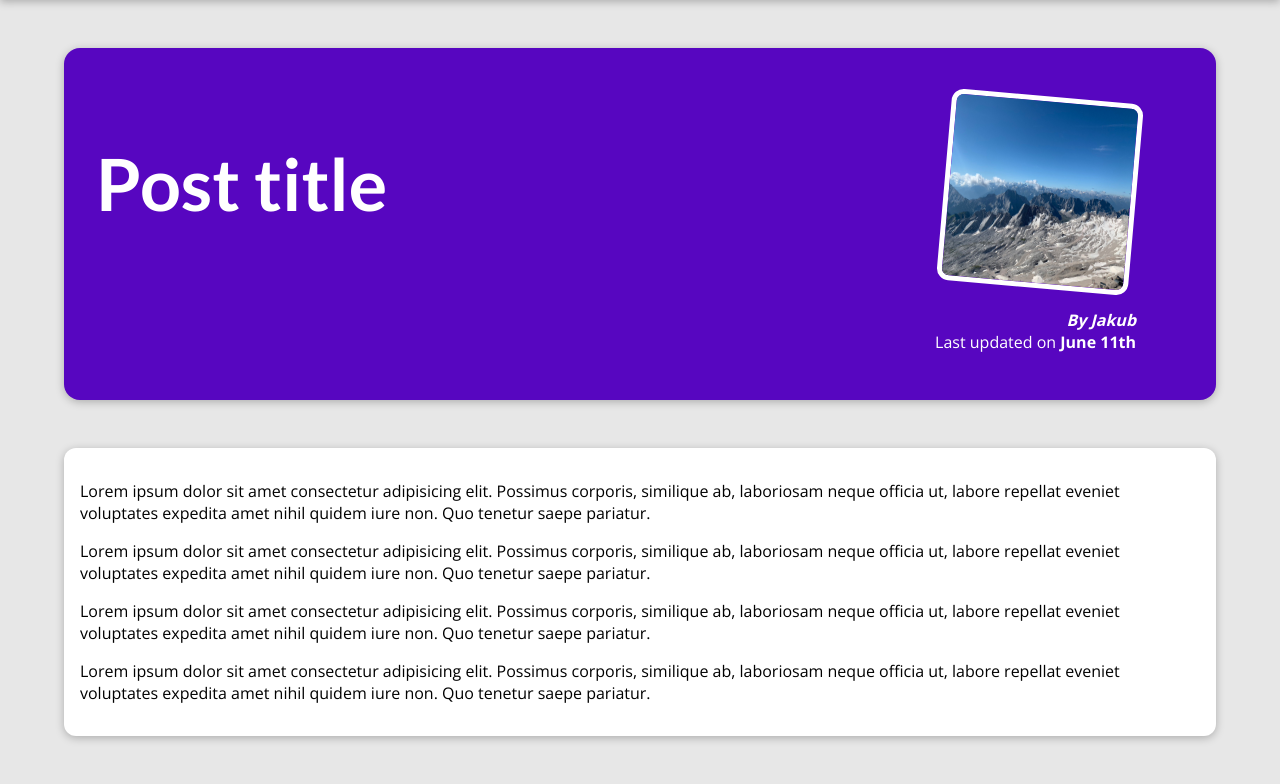
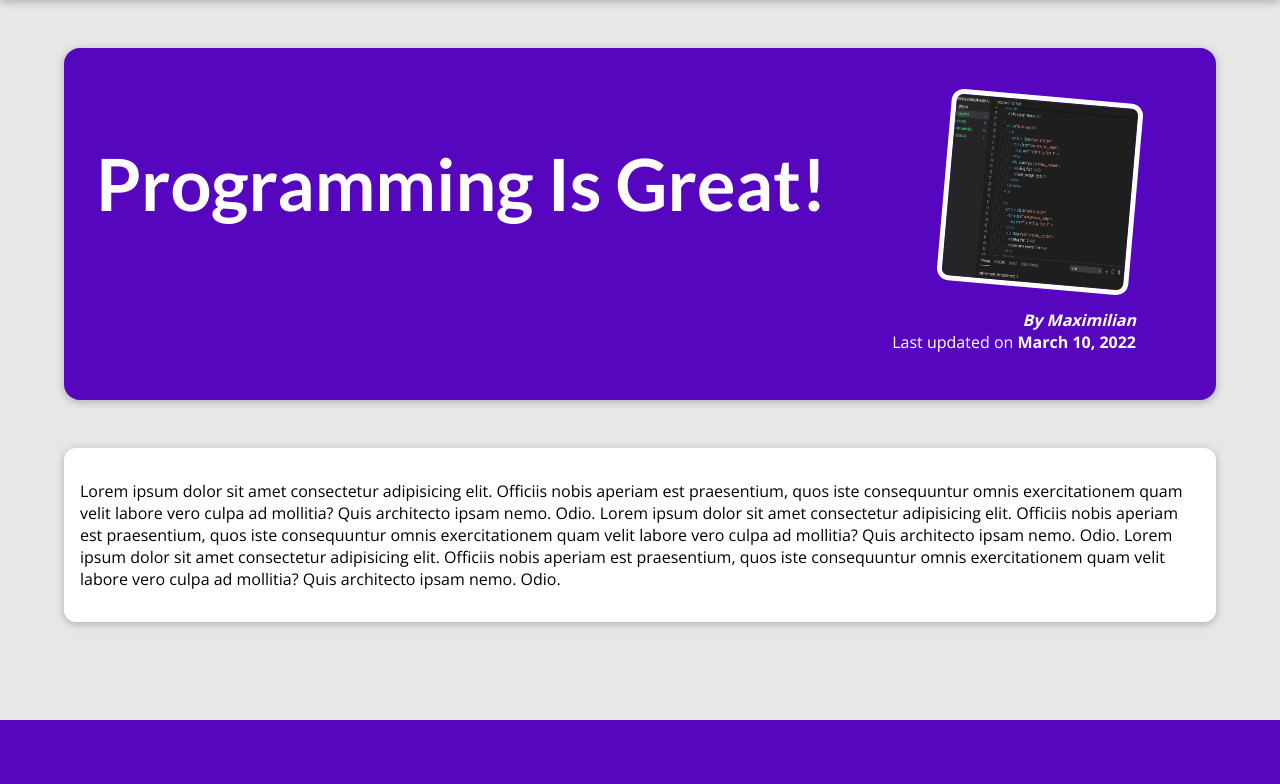
Before and after one commit to Bojan0611/My_site, a Django app: page /posts/programming-is-fun in a window 1280 px wide. Shown: the part 80-864 px from the top of the page. After the commit the page ends 800 px from the top, so only its background shows below. Run offline with Django 4.2, Linux system fonts and the light colour scheme.

Commit message:
adding template features

```diff
--- a/my_site/blog/templates/blog/index.html
+++ b/my_site/blog/templates/blog/index.html
@@ -28,7 +28,9 @@
             My latest thoughts
         </h2>
         <ul>
-           {% include "blog/includes/post.html" %}
+            {% for post in posts %}
+                {% include "blog/includes/post.html" %}
+            {% endfor %}
         </ul>
     </section>
 
--- a/my_site/blog/templates/blog/post-detail.html
+++ b/my_site/blog/templates/blog/post-detail.html
@@ -2,7 +2,7 @@
 {% load static %}
 
 {% block title %}
-    This post title
+    {{ post.title }}
 {% endblock %}
 
 {% block css_files %}
@@ -12,41 +12,20 @@
 {% block content %}
     <section id="summary">
         <h2>
-            Post title
+            {{ post.title }}
         </h2>
         <article>
-            <img src="{% static "blog/images/mountains.jpg" %}" alt="Post title"/>
-            <address>By Jakub</address>
+            <img src="{% static "blog/images/"|add:post.image %}" alt="{{ post.title }}"/>
+            <address>By {{ post.author }}</address>
             <div>
-                Last updated on <time>June 11th</time>
+                Last updated on <time>{{ post.date }}</time>
             </div>
         </article>
     </section>
 
     <main>
         <p>
-            Lorem ipsum dolor sit amet consectetur adipisicing elit.
-            Possimus corporis, similique ab, laboriosam neque officia ut,
-            labore repellat eveniet voluptates expedita amet nihil quidem iure non.
-            Quo tenetur saepe pariatur.
-        </p>
-        <p>
-            Lorem ipsum dolor sit amet consectetur adipisicing elit.
-            Possimus corporis, similique ab, laboriosam neque officia ut,
-            labore repellat eveniet voluptates expedita amet nihil quidem iure non.
-            Quo tenetur saepe pariatur.
-        </p>
-        <p>
-            Lorem ipsum dolor sit amet consectetur adipisicing elit.
-            Possimus corporis, similique ab, laboriosam neque officia ut,
-            labore repellat eveniet voluptates expedita amet nihil quidem iure non.
-            Quo tenetur saepe pariatur.
-        </p>
-        <p>
-            Lorem ipsum dolor sit amet consectetur adipisicing elit.
-            Possimus corporis, similique ab, laboriosam neque officia ut,
-            labore repellat eveniet voluptates expedita amet nihil quidem iure non.
-            Quo tenetur saepe pariatur.
+            {{ post.content }}
         </p>
     </main>
 {% endblock %}
--- a/my_site/blog/views.py
+++ b/my_site/blog/views.py
@@ -1,12 +1,91 @@
+from datetime import date
 from django.shortcuts import render
-from django.http import HttpResponseRedirect
 
+all_posts = [
+    {
+        "slug": "hike-in-the-mountains",
+        "image": "mountains.jpg",
+        "author": "Maximilian",
+        "date": date(2021, 7, 21),
+        "title": "Mountain Hiking",
+        "excerpt": "There's nothing like the views you get when hiking in the mountains! And I wasn't even prepared for what happened whilst I was enjoying the view!",
+        "content": """
+          Lorem ipsum dolor sit amet consectetur adipisicing elit. Officiis nobis
+          aperiam est praesentium, quos iste consequuntur omnis exercitationem quam
+          velit labore vero culpa ad mollitia? Quis architecto ipsam nemo. Odio.
+
+          Lorem ipsum dolor sit amet consectetur adipisicing elit. Officiis nobis
+          aperiam est praesentium, quos iste consequuntur omnis exercitationem quam
+          velit labore vero culpa ad mollitia? Quis architecto ipsam nemo. Odio.
+
+          Lorem ipsum dolor sit amet consectetur adipisicing elit. Officiis nobis
+          aperiam est praesentium, quos iste consequuntur omnis exercitationem quam
+          velit labore vero culpa ad mollitia? Quis architecto ipsam nemo. Odio.
+        """
+    },
+    {
+        "slug": "programming-is-fun",
+        "image": "coding.jpg",
+        "author": "Maximilian",
+        "date": date(2022, 3, 10),
+        "title": "Programming Is Great!",
+        "excerpt": "Did you ever spend hours searching that one error in your code? Yep - that's what happened to me yesterday...",
+        "content": """
+          Lorem ipsum dolor sit amet consectetur adipisicing elit. Officiis nobis
+          aperiam est praesentium, quos iste consequuntur omnis exercitationem quam
+          velit labore vero culpa ad mollitia? Quis architecto ipsam nemo. Odio.
+
+          Lorem ipsum dolor sit amet consectetur adipisicing elit. Officiis nobis
+          aperiam est praesentium, quos iste consequuntur omnis exercitationem quam
+          velit labore vero culpa ad mollitia? Quis architecto ipsam nemo. Odio.
+
+          Lorem ipsum dolor sit amet consectetur adipisicing elit. Officiis nobis
+          aperiam est praesentium, quos iste consequuntur omnis exercitationem quam
+          velit labore vero culpa ad mollitia? Quis architecto ipsam nemo. Odio.
+        """
+    },
+    {
+        "slug": "into-the-woods",
+        "image": "woods.jpg",
+        "author": "Maximilian",
+        "date": date(2020, 8, 5),
+        "title": "Nature At Its Best",
+        "excerpt": "Nature is amazing! The amount of inspiration I get when walking in nature is incredible!",
+        "content": """
+          Lorem ipsum dolor sit amet consectetur adipisicing elit. Officiis nobis
+          aperiam est praesentium, quos iste consequuntur omnis exercitationem quam
+          velit labore vero culpa ad mollitia? Quis architecto ipsam nemo. Odio.
+
+          Lorem ipsum dolor sit amet consectetur adipisicing elit. Officiis nobis
+          aperiam est praesentium, quos iste consequuntur omnis exercitationem quam
+          velit labore vero culpa ad mollitia? Quis architecto ipsam nemo. Odio.
+
+          Lorem ipsum dolor sit amet consectetur adipisicing elit. Officiis nobis
+          aperiam est praesentium, quos iste consequuntur omnis exercitationem quam
+          velit labore vero culpa ad mollitia? Quis architecto ipsam nemo. Odio.
+        """
+    }
+]
+
+def get_date(post):
+    return post.get("date")
+
+# VIEWS
 
 def starting_page(request):
-    return render(request, "blog/index.html")
+    sorted_posts = sorted(all_posts, key=get_date)
+    latest_posts = sorted_posts[-3:]
+    return render(request, "blog/index.html", {
+        "posts": latest_posts,
+        })
 
 def posts(request):
-    return render(request, "blog/all-posts.html")
+    return render(request, "blog/all-posts.html", {
+        "all_posts": all_posts,
+    })
 
 def post_details(request, slug):
-    return render(request, "blog/post-detail.html")
+    post = next(post for post in all_posts if post.get("slug")==slug)
+    return render(request, "blog/post-detail.html",{
+        "post": post,
+    })
```
Also changed, not shown: my_site/blog/templates/blog/all-posts.html (+4 -7 lines), my_site/blog/templates/blog/includes/post.html (+4 -5 lines).
